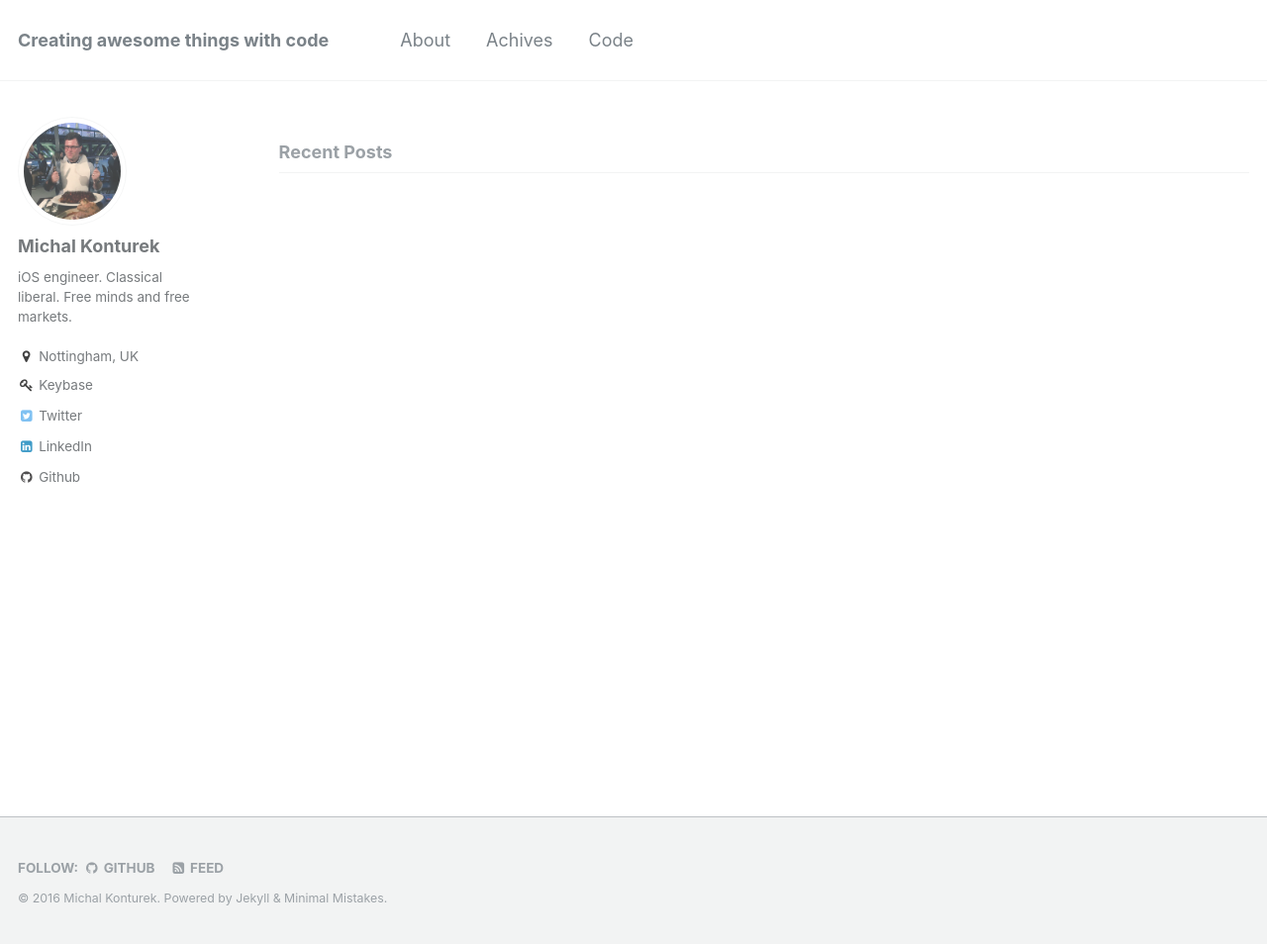
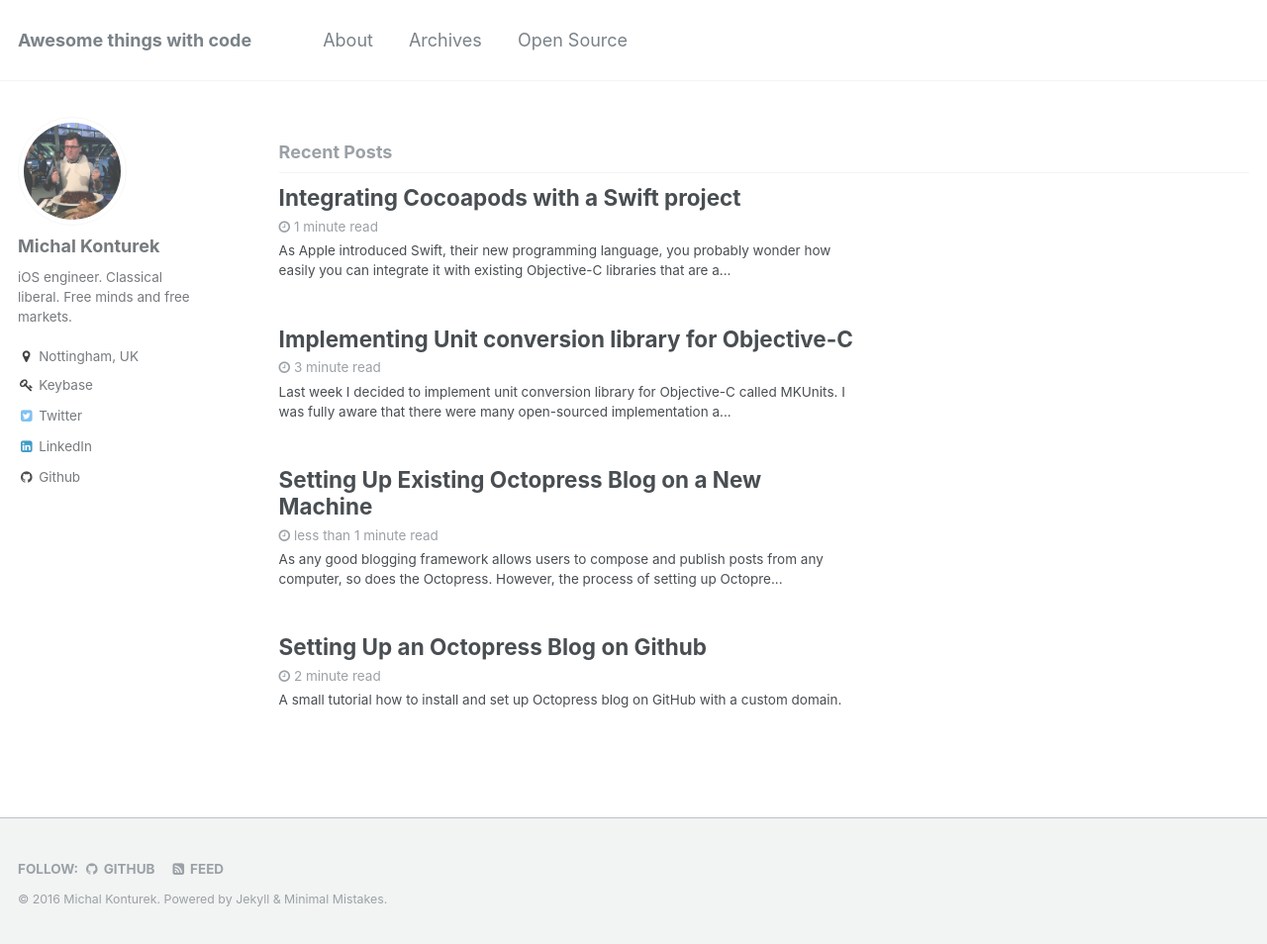
Before and after one commit to michalkonturek/michalkonturek.github.io, a Jekyll site: the page built from index.html, in a window 1280 px wide and 954 px high. Shown: the whole window at 99% size. Built offline with Jekyll 4.4.1, drawn with Linux system fonts in a browser that asks for light colours; the list of posts is cut into pages by our own code; some of the changed lines change nothing that is shown.

Commit message:
Added posts.

````diff
--- a/_config.yml
+++ b/_config.yml
@@ -7,11 +7,11 @@
 
 # Site Settings
 locale                   : "en"
-title                    : "Creating awesome things with code"
+title                    : "Awesome things with code"
 title_separator          : "-"
 name                     : "Michal Konturek"
 description              : "Michal Konturek on mobile development; mainly iOS, Objective-C, Swift, Cocoa and CocoaTouch."
-url                      : "https://localhost"
+url                      : # the base hostname & protocol for your site e.g. "https://mmistakes.github.io"
 baseurl                  : # the subpath of your site, e.g. "/blog"
 gh_repo                  :
 teaser                   : # filename of teaser fallback teaser image placed in /images/, .e.g. "500x300.png"
--- a/_data/navigation.yml
+++ b/_data/navigation.yml
@@ -3,8 +3,8 @@
   - title: "About"
     url: /
 
-  - title: "Achives"
-    url: https://mmistakes.github.io/minimal-mistakes/docs/navigation/
+  - title: "Archives"
+    url: /
 
-  - title: "Code"
+  - title: "Open Source"
     url: /
--- /dev/null
+++ b/_posts/2013-06-15-setting-up-an-octopress-blog-on-github.md
@@ -0,0 +1,141 @@
+---
+layout: single
+title: "Setting Up an Octopress Blog on Github"
+author_profile: true
+related: true
+share: true
+read_time: true
+
+date: 2013-06-15 18:47:07 +0100
+description: "A small tutorial how to install and set up Octopress blog on GitHub with a custom domain."
+keywords: "blog, github, octopress"
+---
+
+A small tutorial how to install and set up [Octopress][octo] blog on [GitHub][gh] with a custom domain.
+
+[octo]:http://octopress.org/
+
+Firstly you need to head over to [GitHub][gh] and create a new repository named `username.github.io`, where `username` is your username (or organization name) on [GitHub][gh].
+
+**NB** If the first part of the repository doesn’t exactly match your username, it won’t work, so make sure to get it right.
+
+[gh]:https://github.com/
+
+
+## Installing Octopress on your machine
+
+You need to clone [Octopress][octo] repo on your local machine.
+
+```
+git clone git://github.com/imathis/octopress.git octopress
+cd octopress
+```
+
+Then you can create a separate gemset for your blog. This is optional.
+
+```
+rvm gemset create blog
+rvm gemset use blog
+```
+
+Next you will need to install dependencies and default theme.
+
+```
+gem install bundler
+bundle install
+
+rake install
+```
+
+
+## Deploying to GitHub Pages
+
+Octopress has a configuration task that helps you set all this up. Simply run the following command:
+
+```
+rake setup_github_pages
+```
+
+and enter the SSH or HTTPS URL from your repository when prompted, eg. `git@github.com:username/username.github.io.git`
+
+
+**NB** The task above sets a `master` branch in the `_deploy` directory for deployment and switches the active branch from `master` to `source`.
+
+
+```
+rake generate
+rake deploy
+```
+
+
+## Day to day usage
+
+In order to create new post:
+
+```
+rake new_post["Hello Octopress"]
+```
+
+The markdown file will be located in `./source/_posts/`.
+
+To preview your blog locally, simply run the command below and visit [http://localhost:4000][local]
+
+```
+rake preview
+```
+
+[local]:http://localhost:4000
+
+Once you are happy with your post you can publish it by running this shorthand:
+
+```
+rake gen_deploy
+```
+
+This will generate your blog in `_deploy` directory and deploy changes to `master` branch on [GitHub][GH].
+Now you can check your `http://username.github.io`.
+
+It is important to know that this will not update the `source` branch. To do that you need to push changes you have made to `source` branch manually:
+
+```
+git add .
+git commit -m "Added post Hello Octopress"
+git push origin source
+```
+
+
+## Setting up custom domain on GitHub
+
+To use your custom domain with [GitHub Pages][gh-pages] site you must create a file named `CNAME` with a single line that specifies your custom domain in the source folder.
+
+```
+echo 'domain.com' > source/CNAME
+```
+
+Then you need to configure your DNS records with your DNS provider:
+
+* Apex domains (eg. `domain.com`)
+    * create A record poiniting to `192.30.252.153`
+    * create A record poiniting to `192.30.252.154`
+* Subdomains (eg. `www.domain.com` or `blog.domain.com`)
+    * create CNAME record that points to `username.github.io`
+
+Once you are done, generate and deploy your blog:
+
+```
+rake gen_deploy
+```
+
+and visit your `http://domain.com`.
+
+Please know that this could take several minuts, depending on your domain provider.
+
+
+## References
+
+* [Octopress Website][octo]
+* [GitHub Pages][gh-pages]
+* [Setting up a custom domain with GitHub Pages][gh-custom]
+
+[gh-pages]:https://pages.github.com/
+[gh-custom]:https://help.github.com/articles/setting-up-a-custom-domain-with-github-pages
--- /dev/null
+++ b/_posts/2013-06-21-setting-up-existing-octopress-blog-on-a-new-machine.md
@@ -0,0 +1,87 @@
+---
+layout: single
+title: "Setting Up Existing Octopress Blog on a New Machine"
+author_profile: true
+related: true
+share: true
+read_time: true
+
+date: 2013-06-21 16:19:40 +0100
+description: "A small tutorial how to set up existing Octopress blog on a new machine."
+keywords: "blog, github, git, octopress"
+---
+
+As any good blogging framework allows users to compose and publish posts from any computer, so does the [Octopress][octo]. However, the process of setting up [Octopress][octo] on a second machine is a bit more complex.
+
+<!--more-->
+
+[octo]:http://octopress.org/
+
+Firstly, you need to clone `source` branch from your blog repo:
+
+```
+git clone -b source https://github.com/USERNAME/USERNAME.github.io DOMAIN.com
+```
+
+Then you need to create `_deploy` folder:
+
+```
+cd DOMAIN.com
+mkdir _deploy
+```
+
+and initialize git with a remote pointing to `master` branch of your blog repo:
+
+```
+cd _deploy
+git init
+git remote add -t master -f origin https://github.com/USERNAME/USERNAME.github.io
+```
+
+**NB** Make sure you pull all changes from `master` branch,
+
+```
+git pull origin master
+```
+
+otherwise you will end up with this error:
+
+```
+! [rejected]        master -> master (non-fast-forward)
+```
+
+Finally, you can install all dependencies:
+
+```
+bundle install
+```
+
+and start blogging.
+
+
+## Things to remember
+
+If you use multiple computers for blogging, please make sure to pull
+all changes of your [Octopress][octo] blog source,
+
+```
+cd domain.com
+git pull origin source
+
+```
+
+and your generated blog:
+
+```
+cd _deploy
+git pull origin master
+```
+
+
+## References
+
+* [Octopress Issue 755][gh-issue-1]
+* [Octopress Issue 334][gh-issue-2]
+
+[gh-issue-1]:https://github.com/imathis/octopress/issues/755
+[gh-issue-2]:https://github.com/imathis/octopress/issues/334
--- /dev/null
+++ b/_posts/2013-07-01-mkunits-unit-conversion-library-for-objective-c.md
@@ -0,0 +1,182 @@
+---
+layout: single
+title: "Implementing Unit conversion library for Objective-C"
+author_profile: true
+related: true
+share: true
+read_time: true
+
+date: 2013-07-01 18:19:29 +0100
+description: "Implementing unit conversion library in Objective-C using analysis design pattern for iOS."
+keywords: "design patterns, ios, open-source, units, analysis pattern"
+---
+
+Last week I decided to implement unit conversion library for Objective-C called [MKUnits][MKUnits]. I was fully aware that there were many open-sourced implementation already available, but unfortunately none of them fitted my needs.
+
+[MKUnits]:https://github.com/michalkonturek/MKUnits
+
+I required a library that:
+
+* is easily extendable
+* has built-in rounding functionality
+* is precise up to at least 10 decimal places
+* allows manipulation between units of the same group, i.e. kg and pounds, without the need of conversion
+
+
+### Quantity Pattern
+
+Before I started coding, I had a quick read through the chapter of [Analysis Patterns][analysis-patterns] by [Martin Fowler][martin-fowler], which describes the **Quantity Pattern**. This pattern is extremely useful when you want to represent dimensioned quantities.
+
+[analysis-patterns]:http://www.amazon.co.uk/Analysis-Patterns-Reusable-Object-Models/dp/0201895420
+[martin-fowler]:http://martinfowler.com/
+
+The idea behind this pattern is straightforward; it is a class that represents both the `amount` and the `unit`, and allows arithmetic behaviour, e.g. addition and subtraction, and conversion to other quantities.
+
+The initial interface for the `MKQuantity` was:
+
+```objc
+@class MKUnit;
+
+@interface MKQuantity : NSObject
+
+@property (nonatomic, copy) NSDecimalNumber *amount;
+@property (nonatomic, strong) MKUnit *unit;
+
+- (id)initWithAmount:(NSNumber *)amount withUnit:(MKUnit *)unit;
+
+- (instancetype)add:(MKQuantity *)other;
+- (instancetype)subtract:(MKQuantity *)other;
+
+- (instancetype)convertTo:(MKUnit *)unit;
+
+- (NSComparisonResult)compare:(MKQuantity *)other;
+
+@end
+```
+
+Also, it's worth to mention that `MKQuantity` is a **value object**.
+
+> A **value object** is a simple object whose equality is not based on identity.
+
+In other words, two value objects are equal if all their attributes are equal. In this case, it is `amount` and `unit`.
+
+```objc
+- (BOOL)isEqual:(id)object {
+    if (![object isKindOfClass:[self class]]) return NO;
+    if (![[object unit] isEqual:self.unit]) return NO;
+    return [self.amount isEqual:[object amount]];
+}
+
+- (NSUInteger)hash {
+    return [[NSString stringWithFormat:@"%@%@%@",
+             [self class], self.unit.symbol, self.amount] hash];
+}
+```
+
+
+`MKQuantity` is associated with `MKUnit`:
+
+```objc
+@interface MKUnit : NSObject<NSCopying>
+
+@property (nonatomic, strong) NSString *name;
+@property (nonatomic, strong) NSString *symbol;
+@property (nonatomic, strong) NSDecimalNumber *ratio;
+
+- (id)initWithName:(NSString *)name
+        withSymbol:(NSString *)symbol withRatio:(NSDecimalNumber *)ratio;
+
+@end
+```
+
+The `ratio` property is used to convert unit to base unit, eg. for Length a base unit is `meter`, therefore, the ratio for `kilometer` unit is 1000 as `amount_in_meters = 1000 * amount_in_kilometers`.
+
+
+### Unit conversion
+
+Since this is a unit conversion library, the first type of a behaviour to be added is conversion.
+
+
+```objc
+- (instancetype)convertTo:(MKUnit *)unit {
+    [self _assert_that_is_convertible_with_unit:unit];
+
+    id converted = [self.unit convertAmount:self.amount to:unit];
+    return [[self class] createWithAmount:converted withUnit:unit];
+}
+```
+
+The conversion process of unit A to unit B consists of:
+
+* asserting that unit A is convertible with unit B
+
+```objc
+- (void)_assert_that_is_convertible_with_unit:(MKUnit *)unit {
+    NSAssert([self.unit isConvertibleWith:unit], UNITS_NOT_CONVERTIBLE);
+}
+```
+
+The aim is to perform conversion and arithmetic operations not only on the same units, but also on the other units of the same quantity, eg. adding 500 pounds to 2.5 kilograms should be allowed, but adding 500 grams to 1 meter should not.
+
+```objc
+- (BOOL)isConvertibleWith:(MKUnit *)unit {
+    return [unit isMemberOfClass:[self class]];
+}
+```
+
+* converting `amount` of unit A to `amount` of unit B
+
+Firstly the `amount` of unit A must be converted to `amount` of base unit, and then the result is converted to `amount` of unit B.
+
+```objc
+- (NSNumber *)convertAmount:(NSNumber *)amount to:(MKUnit *)unit {
+    return [self convertAmount:amount from:self to:unit];
+}
+
+- (NSNumber *)convertAmount:(NSNumber *)amount from:(MKUnit *)from to:(MKUnit *)to {
+    NSAssert([from isConvertibleWith:to], UNITS_NOT_CONVERTIBLE);
+
+    id baseAmount = [from convertToBaseUnit:amount];
+    id converted = [to convertFromBaseUnit:baseAmount];
+    return converted;
+}
+```
+
+* creating new `Quantity` object of unit B with converted `amount`
+
+This is due general consensus that a `Value Object` should be entirely immutable.
+
+
+### Arithmetic
+
+Addition and subtraction operations of two quantities are allowed as long as their units are convertible.
+
+```objc
+- (instancetype)add:(MKQuantity *)other {
+    MKQuantity *converted = [other convertTo:self.unit];
+    id amount = [self.amount decimalNumberByAdding:converted.amount];
+    return [[self class] createWithAmount:amount withUnit:self.unit];
+}
+
+- (instancetype)subtract:(MKQuantity *)other {
+    MKQuantity *converted = [other convertTo:self.unit];
+    id amount = [self.amount decimalNumberBySubtracting:converted.amount];
+    return [[self class] createWithAmount:amount withUnit:self.unit];
+}
+```
+
+<!-- As this is a unit conversion library, we should only allow multiplication and division by scalar numbers.
+
+```objc
+
+``` -->
+
+##
+
+If you would like to know more, please visit [MKUnits GitHub repository][MKUnits].
+
+I am [@michalkonturek][twitter] on Twitter.
+
+Looking forward to your feedback.
+
+[twitter]:http://twitter.com/michalkonturek
--- /dev/null
+++ b/_posts/2014-06-04-integrating-cocoapods-with-a-swift-project.md
@@ -0,0 +1,92 @@
+---
+layout: single
+title: "Integrating Cocoapods with a Swift project"
+author_profile: true
+related: true
+share: true
+read_time: true
+
+date: 2014-06-04 16:12:59 +0100
+description: "How to integrate Cocoapods with a Swift project. Using Swift with Cococa and Objective-C."
+keywords: "ios, swift, cocoapods, wwdc 2014"
+---
+
+As Apple introduced [Swift][swift], their new programming language, you probably wonder how easily you can integrate it with existing Objective-C libraries that are available via [CocoaPods][cocoapods].
+
+[wwdc]:https://developer.apple.com/wwdc/
+[swift]:https://developer.apple.com/library/prerelease/ios/documentation/swift/conceptual/swift_programming_language/index.html
+
+You begin with creating a `Podfile`:
+
+```
+pod 'MKUnits', '~> 2.0.0'
+```
+
+and running `pod install` to install pods in your project.
+
+Nice, so far so good. [Cocoapods][cocoapods] successfully integrated with [Xcode 6][xcode-6] project. All we need to do now is to import our pod header file into [Swift][swift] project. How do you do that?
+
+[cocoapods]:http://cocoapods.org/
+[xcode-6]:https://developer.apple.com/xcode/
+
+Definitely not by adding `#import <MKUnits/MKUnits.h>` to a [Swift][swift] file as it would result in this error:
+
+    Expected expression
+    Expected identifier in import declaration
+
+To expose Objective-C files to [Swift][swift] you must use **Objective-C bridging header**, as [Mix and Match][mix] section of [Using Swift with Cocoa and Objective-C][using-swift] documentation explains.
+
+[mix]:https://developer.apple.com/library/prerelease/ios/documentation/swift/conceptual/buildingcocoaapps/MixandMatch.html
+[using-swift]:https://developer.apple.com/library/prerelease/ios/documentation/swift/conceptual/buildingcocoaapps/index.html
+
+To do so, you must create a new Objective-C header file, let's call it `Example-Bridging-Header.h`, and add it to the project. Then, you need to set `Objective-C Bridging Header` for your target:
+
+![Xcode Bridging Header](/public/images/xcode-bridge.png)
+
+and finally add import statement to the **bridge header**:
+
+```objc
+#import <MKUnits/MKUnits.h>
+```
+
+Voilà! Now you can use your pods in [Swift][swift].
+
+```swift
+let kilograms = NSNumber.mass_kilogram(2)()
+let pounds = NSNumber.mass_pound(10)()
+let result = kilograms.add(pounds)
+println(result)
+```
+
+<!-- flawlessly results in:
+
+    6.5359237 kg  -->
+
+You can also integrate imported Objective-C classes with [Swift][swift] types. For example, by creating an extension for `Int`:
+
+```swift
+extension Int {
+
+    func mass_kilogram() -> MKQuantity {
+        return MKQuantity.mass_kilogramWithAmount(self)
+    }
+
+    func mass_pound() -> MKQuantity {
+        return MKQuantity.mass_poundWithAmount(self)
+    }
+}
+```
+
+you can replace previous code with:
+
+```swift
+let kilograms = 2.mass_kilogram()
+let pounds = 10.mass_pound()
+let result = kilograms.add(pounds)
+println(result)
+```
+
+## References
+
+* [Swift and Objective-C in the Same Project][mix]
+* [The Swift Programming Language][swift]
````
